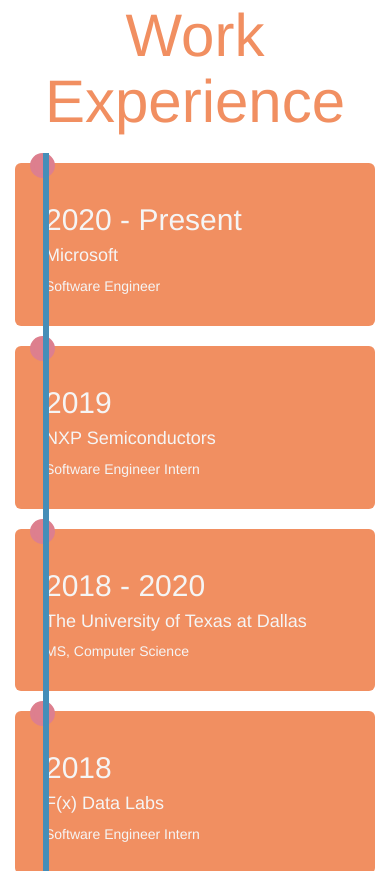
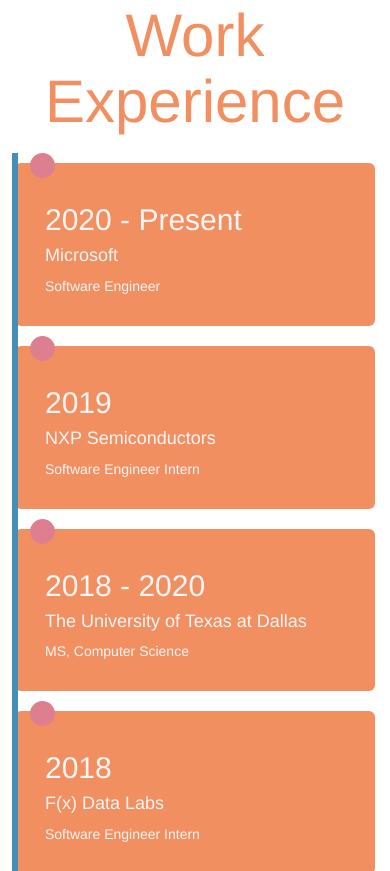
Before and after one commit to AyeshaGurnani/ayeshagurnani.github.io, a plain HTML site: page index.html in a window 390 px wide. Shown: the part 1013-1884 px from the top of the page. Drawn offline with nearby package versions, Linux system fonts and the light colour scheme; a script that the page names is missing.

Commit message:
Minor change

```diff
--- a/main.css
+++ b/main.css
@@ -248,10 +248,10 @@
   }
 
   /* Media queries - Responsive timeline on screens less than 600px wide */
-  @media screen and (max-width: 600px) {
+  /* @media screen and (max-width: 600px) {
   /* Place the timelime to the left */
     .timeline::after {
-      left: 31px;
+      left: 0px;
     }
 
   /* Full-width containers */
```
